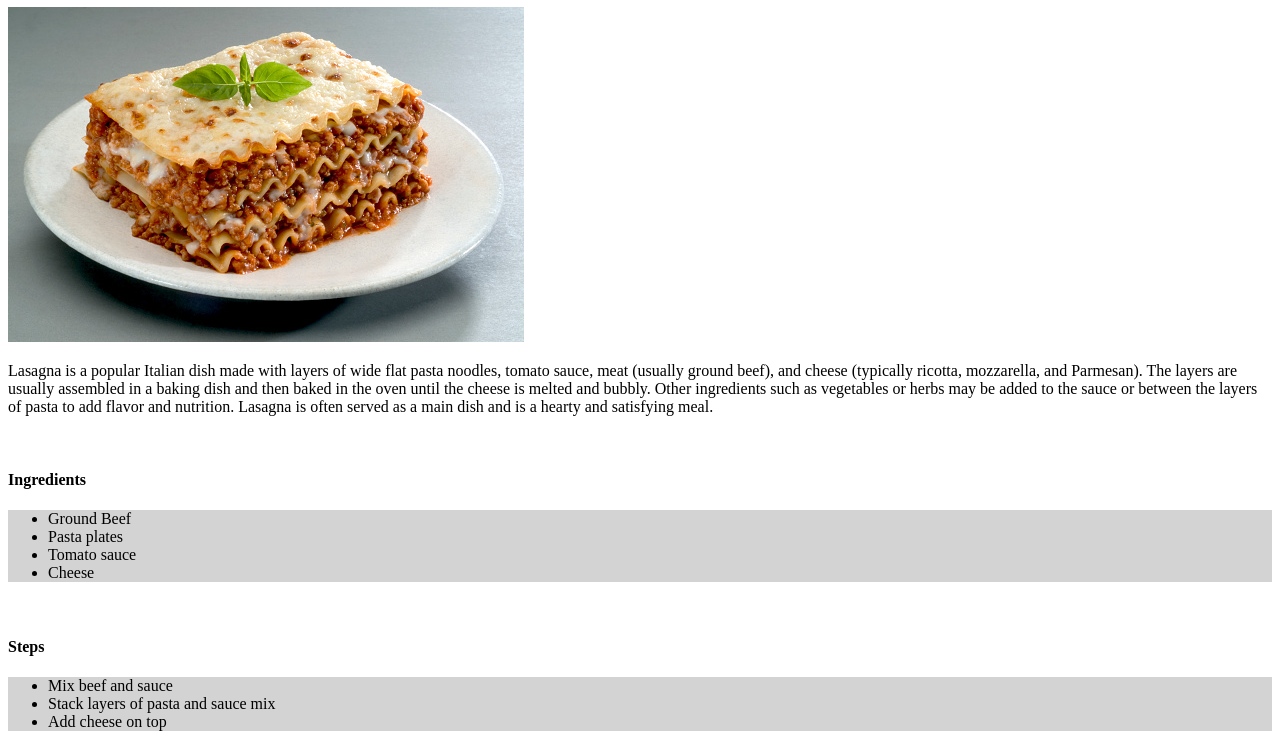
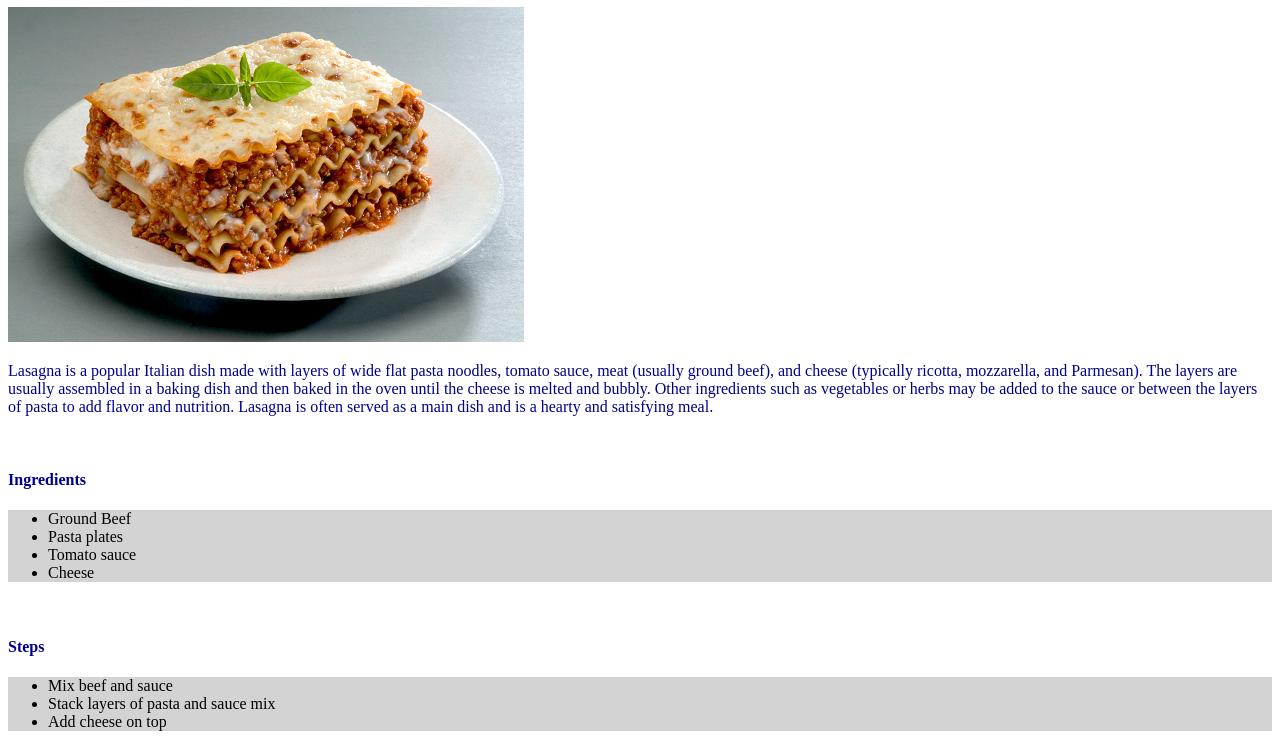
Before and after one commit to nardo321/odin-recipes, a plain HTML site: page recipes/lassagna.html in a window 1280 px wide. Shown: the part 73-820 px from the top of the page. Drawn offline with Linux system fonts and the light colour scheme; files that its build step writes are made by us from their sources; files whose address does not match are found by name.

Commit message:
Attempt at css fix

```diff
--- a/styles.css
+++ b/styles.css
@@ -1,9 +1,9 @@
-p h1 h4{
+p, h1, h4{
     color: darkblue;
     font-family: 'Times New Roman', Times, serif;
 }
 
-h1 h4 {
+h1, h4 {
     font-weight: bold;
 }
 
```
